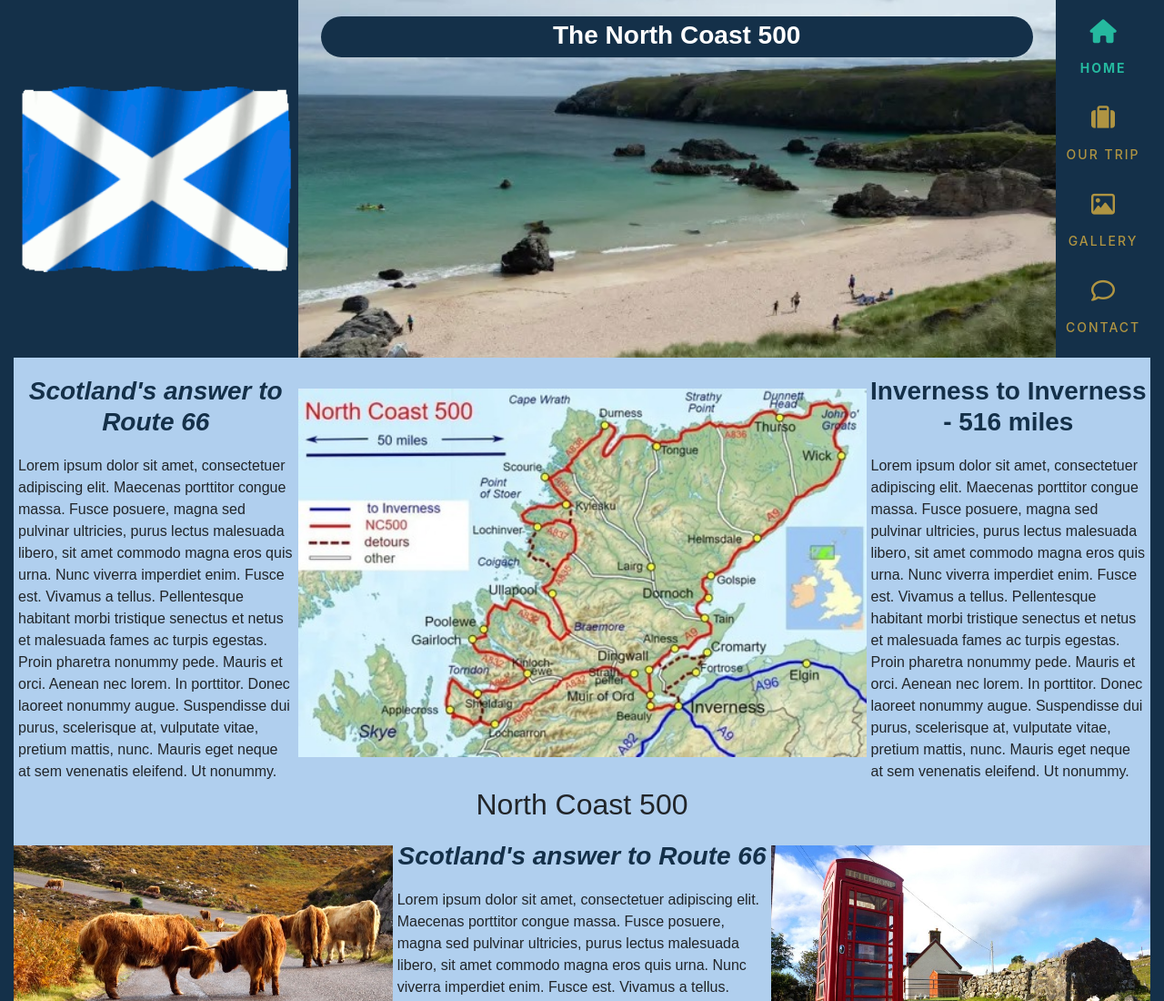
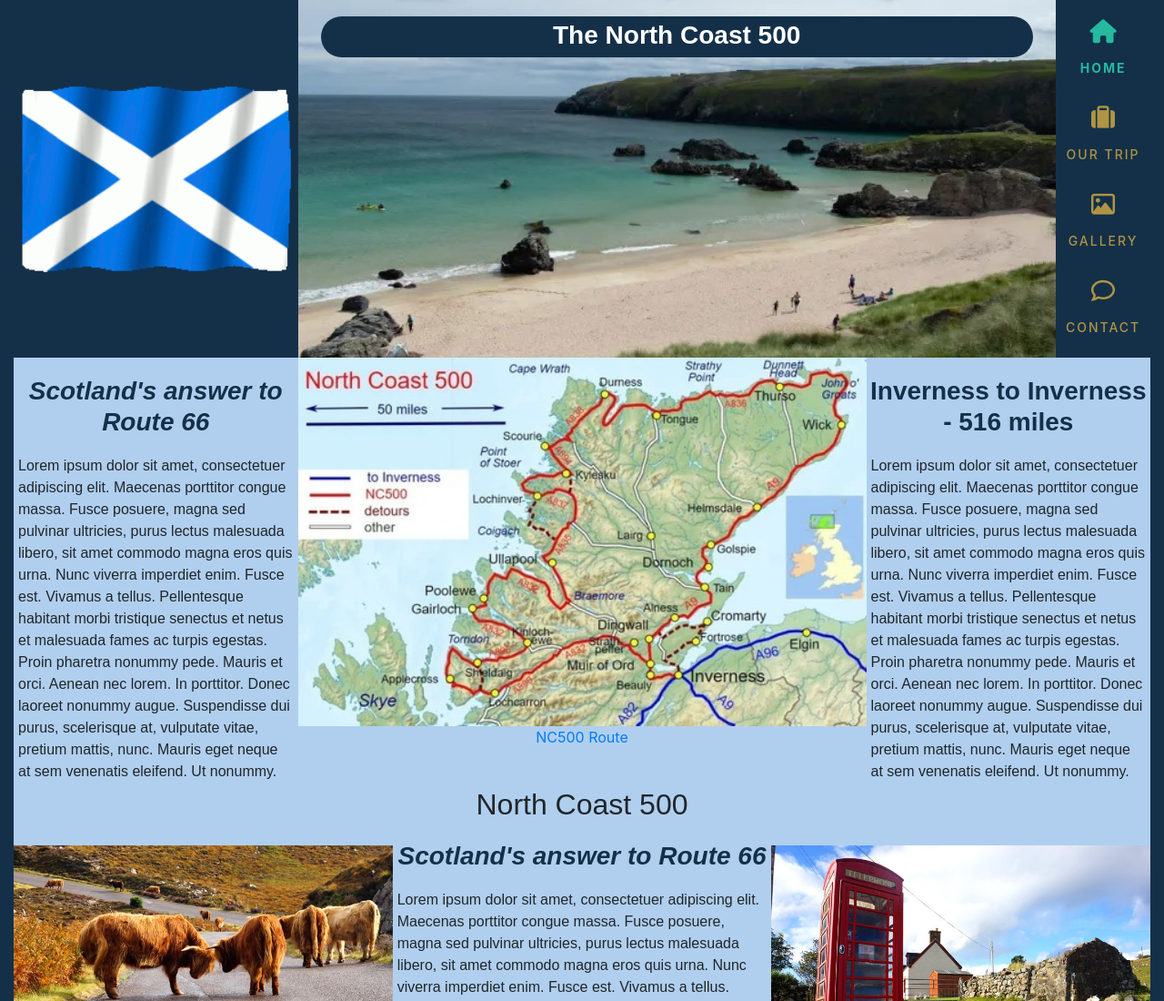
Before and after one commit to neil7057/mp1-nc500, a plain HTML site: page index.html in a window 1280 px wide. Shown: the top 1100 px of the page at 91% size. Drawn offline with nearby package versions, Linux system fonts and the light colour scheme.

Commit message:
changed column layout for map on index page

```diff
--- a/index.html
+++ b/index.html
@@ -12,7 +12,7 @@
 </head>
 <body>
     <header>
-                <div class="container-fluid">
+    <div class="container-fluid">
         <div id="header-details" class="row no-gutters">
             <a class=" col-md-3 saltire-gif"></a>
             <div class="col-md-8">
@@ -65,7 +65,14 @@
                         </div>
                     </div>
                 </div>
-                <a class="col-md-6 route-map"></a>
+                <div class="col-md-6">
+                    <a href="/">
+                        <img class="img-responsive route-map" width ="100%" src="assets/images/nclogomap-r.jpg"
+                         alt="map of nc500 route"
+                         aria-labelledby="map of northern scotland showing nc500 route">
+                        <figcaption class="text-center">NC500 Route</figcaption>
+                    </a>
+                    </div>
                 <div class="col-md-3">
                     <div class="row no-gutters body-text">
                         <div class="col heading">
@@ -86,7 +93,9 @@
     <section>
         <div class="container-fluid">
             <div id="section-details" class="row no-gutters">
+
                 <a class="col-md-4 meet-the-cows-img"></a>
+
                 <div class="col-md-4">
                     <div class="row no-gutters body-text">
                         <div class="col heading">
```
